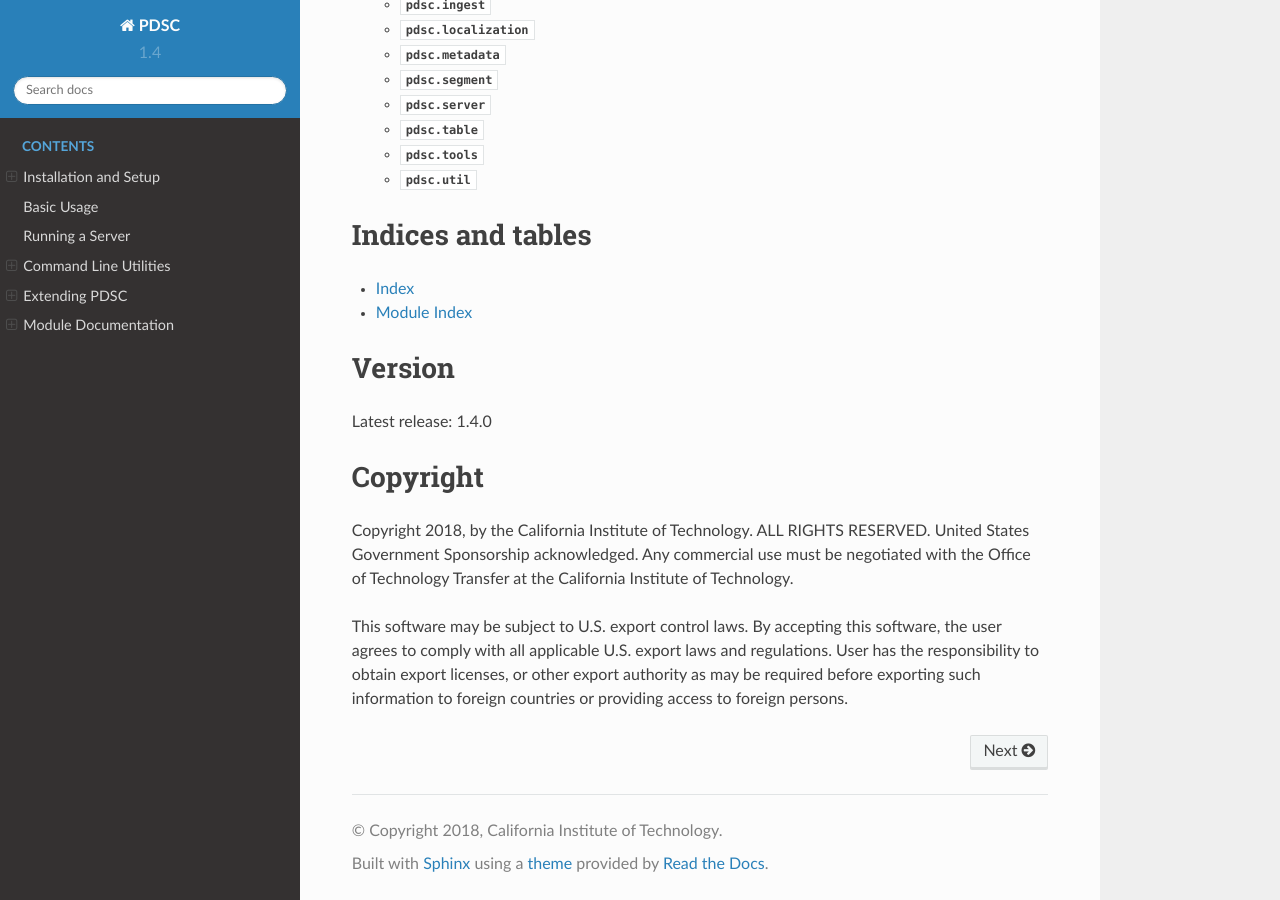
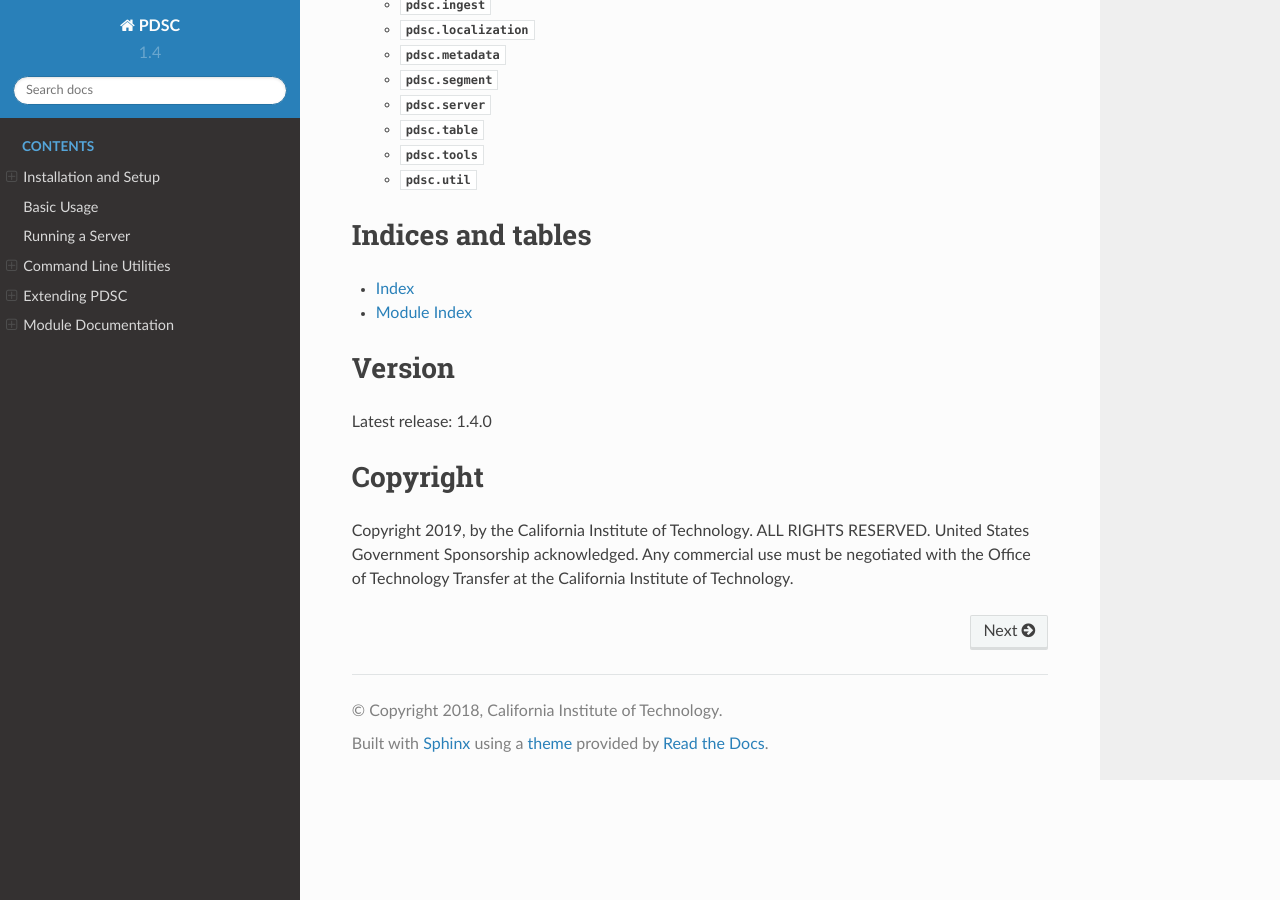
Before and after one commit to JPLMLIA/pdsc, a Sphinx documentation site: the page built from docs/index.rst, in a window 1280 px wide and 900 px high, scrolled down 878 px. Built offline with Sphinx 7.4.7 and the Read the Docs theme 2.0.0, drawn with Linux system fonts in a browser that asks for light colours.

Commit message:
update URL and copyright statements

```diff
--- a/docs/index.rst
+++ b/docs/index.rst
@@ -34,13 +34,7 @@ Latest release: |release|
 Copyright
 =========
 
-Copyright 2018, by the California Institute of Technology. ALL RIGHTS RESERVED.
+Copyright 2019, by the California Institute of Technology. ALL RIGHTS RESERVED.
 United States Government Sponsorship acknowledged. Any commercial use must be
 negotiated with the Office of Technology Transfer at the California Institute
 of Technology.
-
-This software may be subject to U.S. export control laws. By accepting this
-software, the user agrees to comply with all applicable U.S. export laws and
-regulations. User has the responsibility to obtain export licenses, or other
-export authority as may be required before exporting such information to
-foreign countries or providing access to foreign persons.
--- a/setup.py
+++ b/setup.py
@@ -45,7 +45,7 @@ setup(name='pdsc',
     description=__description__,
     author='Gary Doran',
     author_email='Gary.B.Doran.Jr@jpl.nasa.gov',
-    url='https://github-fn.jpl.nasa.gov/COSMIC/COSMIC_PDSC',
+    url='https://github.com/JPLMLIA/pdsc',
     license="BSD compatable (see the LICENSE file)",
     packages=['pdsc'],
     platforms=['unix'],
```
Also changed, not shown: README.md (+2 -9 lines).
